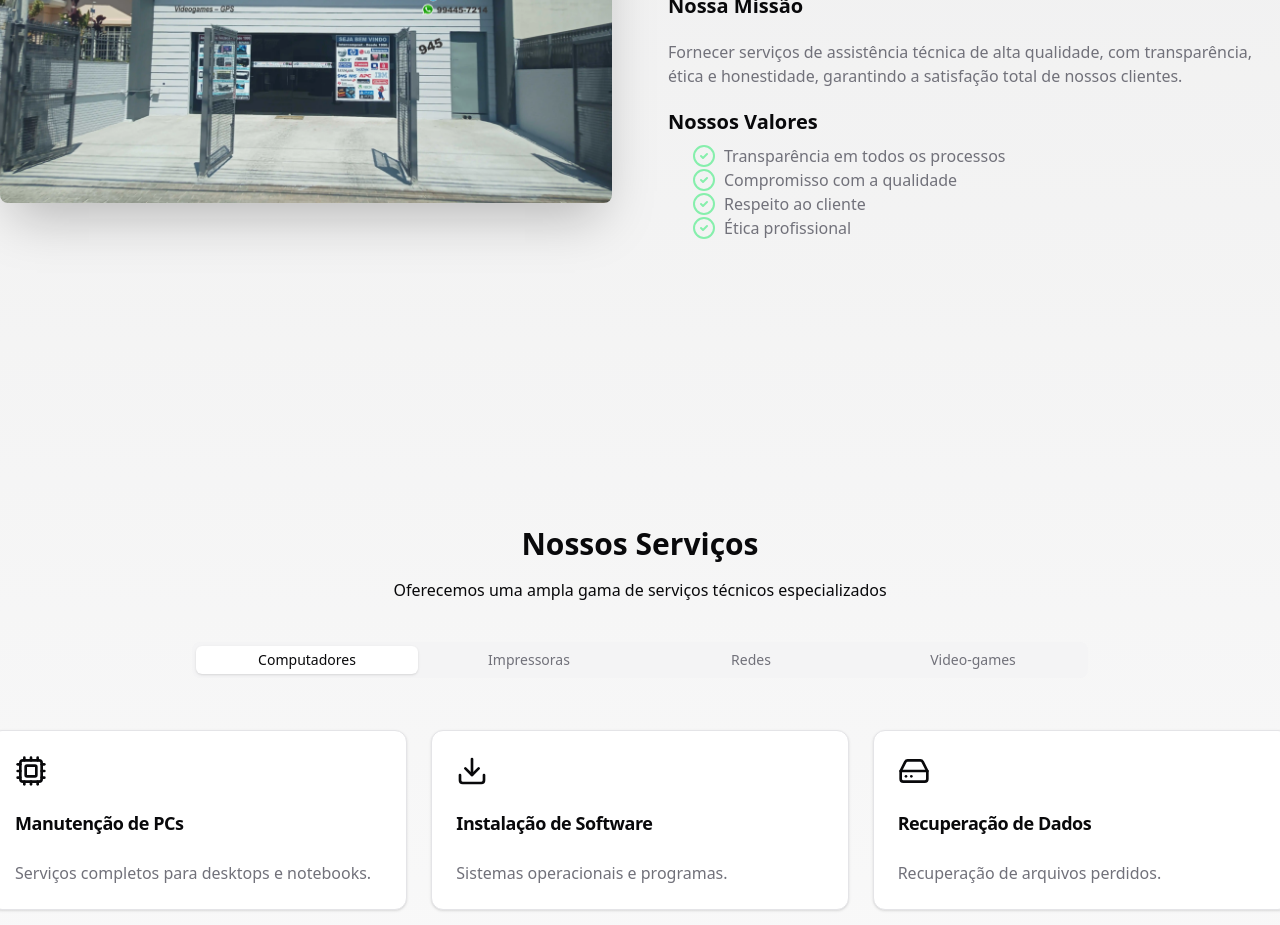
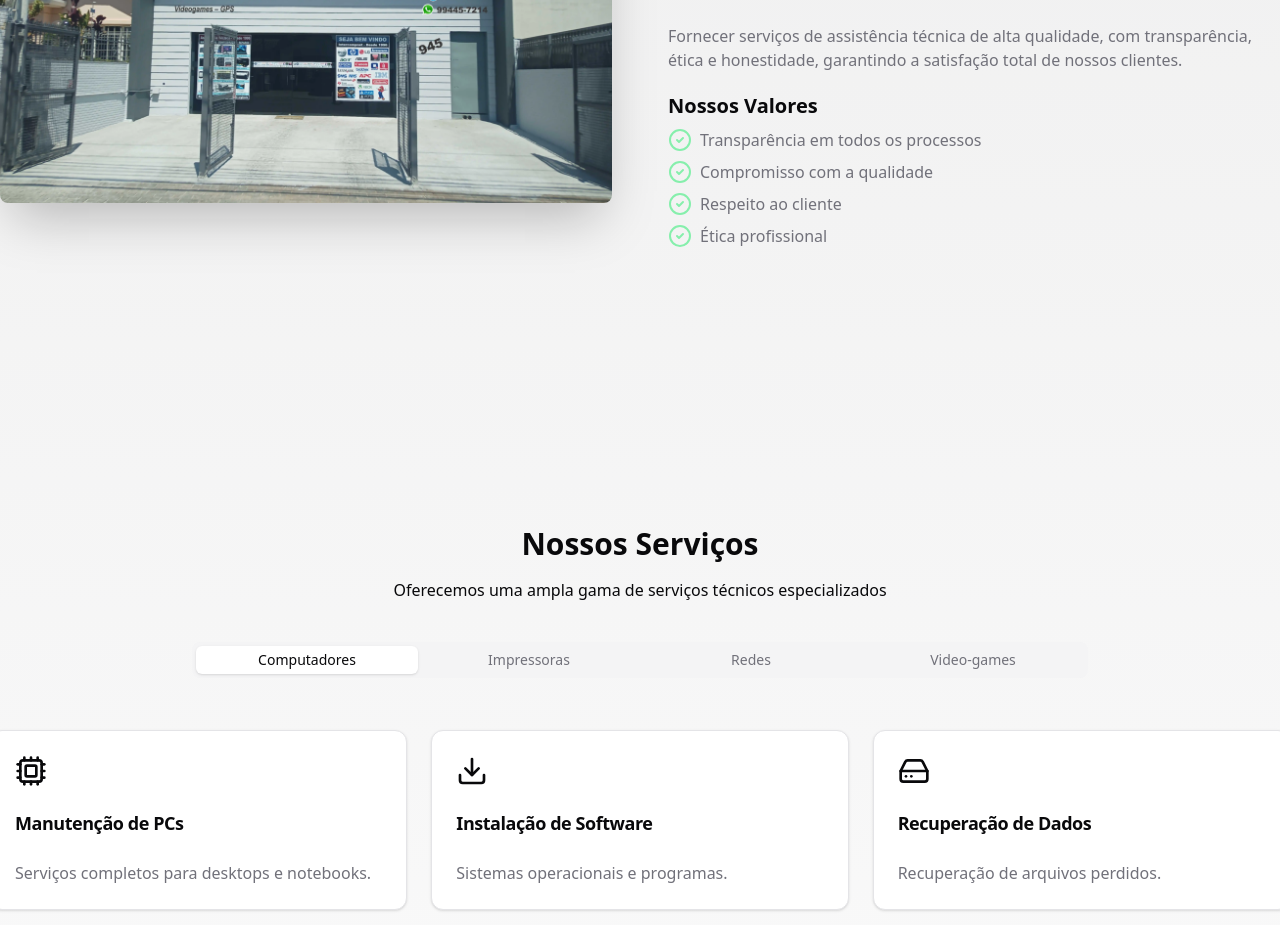
Before and after one commit to Daischi/Intercompnet, a Next.js app: page / in a window 1280 px wide. Shown: the part 1280-2205 px from the top of the page. Built offline with nearby package versions, Linux system fonts and the light colour scheme.

Commit message:
alinhando itens

```diff
--- a/src/components/Sobrenos/index.tsx
+++ b/src/components/Sobrenos/index.tsx
@@ -37,13 +37,25 @@ export default function Sobrenos() {
     </p>
 
     <h3 className="mt-5 text-xl font-bold mb-2">Nossos Valores</h3>
-    <ul className="list-disc ml-6 text-zinc-500 dark:text-zinc-400">
+<ul className="list-none ml-0 text-zinc-500 dark:text-zinc-400">
+  <li className="flex items-center gap-2 mb-2">
+    <CircleCheck className="text-green-300" />
+    Transparência em todos os processos
+  </li>
+  <li className="flex items-center gap-2 mb-2">
+    <CircleCheck className="text-green-300" />
+    Compromisso com a qualidade
+  </li>
+  <li className="flex items-center gap-2 mb-2">
+    <CircleCheck className="text-green-300" />
+    Respeito ao cliente
+  </li>
+  <li className="flex items-center gap-2 mb-2">
+    <CircleCheck className="text-green-300" />
+    Ética profissional
+  </li>
+</ul>
 
-    <span className="flex gap-2"><CircleCheck className="text-green-300"/>Transparência em todos os processos</span>
-    <span className="flex gap-2"><CircleCheck className="text-green-300"/>Compromisso com a qualidade</span>
-    <span className="flex gap-2"><CircleCheck className="text-green-300"/>Respeito ao cliente</span>
-    <span className="flex gap-2"><CircleCheck className="text-green-300"/>Ética profissional</span>
-    </ul>
   </div>
 </section>
 
```
